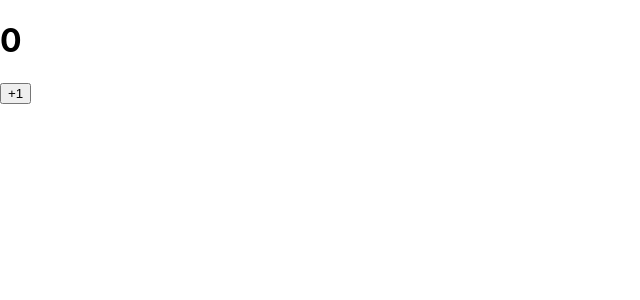
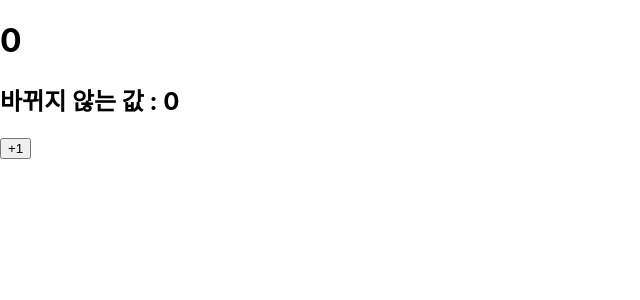
Before and after one commit to Jeric1223/React-Study, a React (Create React App) app in the folder 리액트를 다루는 기술/Hello React/hello-react/: page / in a window 1280 px wide. Shown: the top 300 px of the page, without its empty margins (0-640 px from the left). Built offline with nearby package versions, Linux system fonts and the light colour scheme; the HTML template or start-up script is replaced by a standard one.

Commit message:
[2021-01-29] 바뀌지 않는 값 설정

```diff
--- a/리액트를 다루는 기술/Hello React/hello-react/src/Counter.js
+++ b/리액트를 다루는 기술/Hello React/hello-react/src/Counter.js
@@ -5,13 +5,15 @@ class Counter extends Component {
         super(props);
         this.state = {
             number: 0,
+            fixedNumber : 0
         };
     }
     render() {
-        const { number } = this.state;
+        const { number, fixedNumber } = this.state;
         return (
             <div>
                 <h1>{number}</h1>
+                <h2>바뀌지 않는 값 : {fixedNumber}</h2>
                 <button
                     onClick={() => {
                         this.setState({ number: number + 1 });
```
